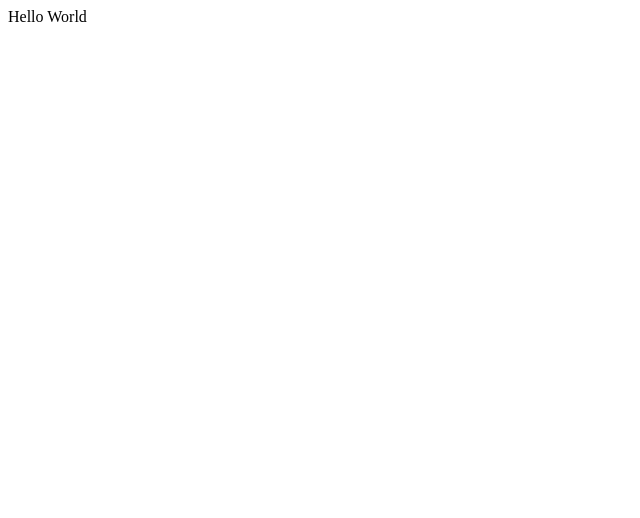
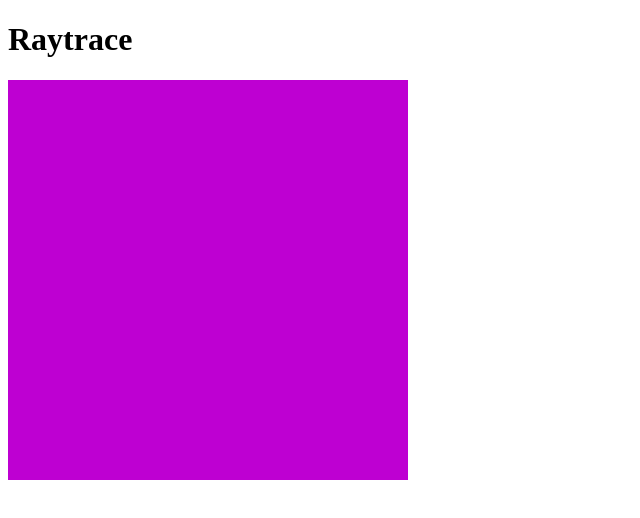
Before and after one commit to mniebling/raytrace, a website built with webpack: page index.html in a window 1280 px wide. Shown: the whole page, without its empty margins (0-640 px from the left). Built offline with nearby package versions, Linux system fonts and the light colour scheme.

Commit message:
Render a simple thing to the HTML canvas

```diff
--- a/index.html
+++ b/index.html
@@ -1,9 +1,11 @@
 <!doctype html>
 <html>
   <head>
-    <title>Raytracer</title>
+    <title>Raytrace</title>
   </head>
 
   <body>
+    <h1>Raytrace</h1>
+    <canvas id="canvasElement" width="600" height="400"></canvas>
   </body>
 </html>
--- a/src/index.ts
+++ b/src/index.ts
@@ -1,19 +1,29 @@
 import { Canvas } from '@/canvas'
 
 
-const c = new Canvas(15, 20)
+const canvas = new Canvas(600, 400)
 
-function component() {
+// Set up the HTML page
+const el = document.getElementById('canvasElement') as HTMLCanvasElement
+const ctx = el.getContext('2d')
 
-  const element = document.createElement('div')
+if (!ctx) throw new Error(`Error getting context from canvas.`)
 
-  element.innerText = 'Hello World'
-  c.getPixel(0, 0)
 
-  return element
+// Draw something...
+const imgData = ctx.createImageData(canvas.height, canvas.width)
+
+// Iterate through every pixel
+for (let i = 0; i < imgData.data.length; i += 4) {
+  // Modify pixel data
+  imgData.data[i + 0] = 190  // R value
+  imgData.data[i + 1] = 0    // G value
+  imgData.data[i + 2] = 210  // B value
+  imgData.data[i + 3] = 255  // A value
 }
 
+ctx.putImageData(imgData, 0, 0)
 
 
-
-document.body.appendChild(component())
+// This errors out:
+// ctx.putImageData(canvas.getImageData(), 0, 0)
```
